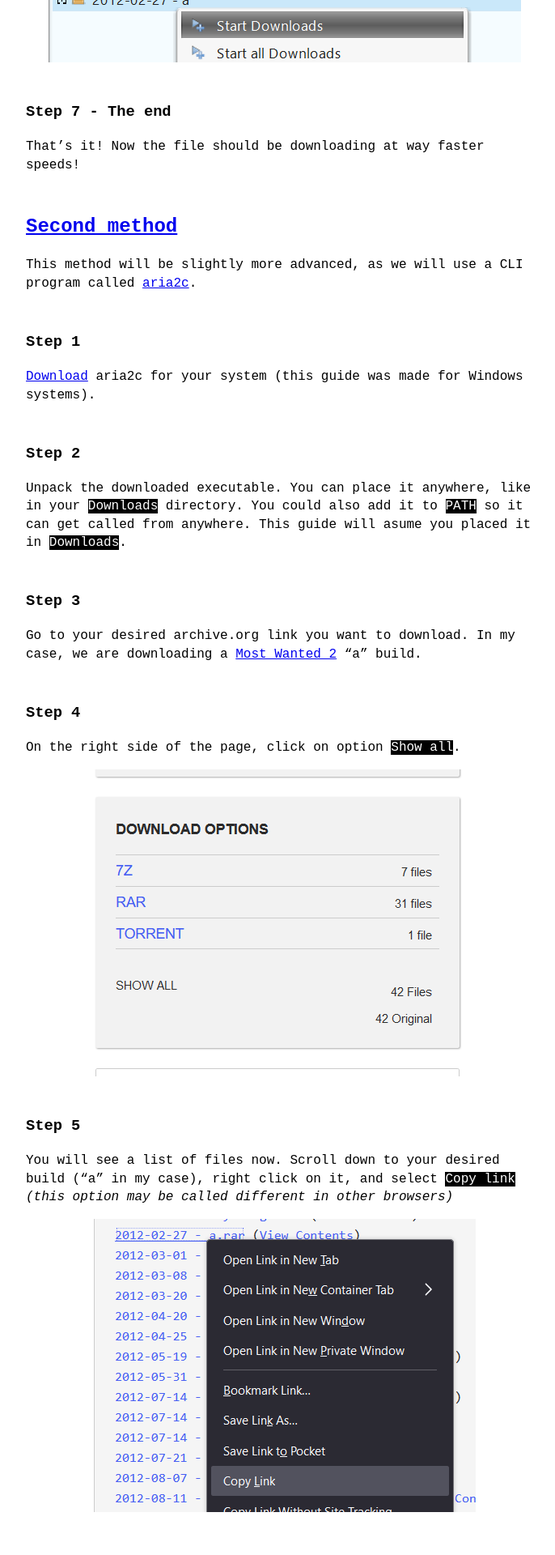
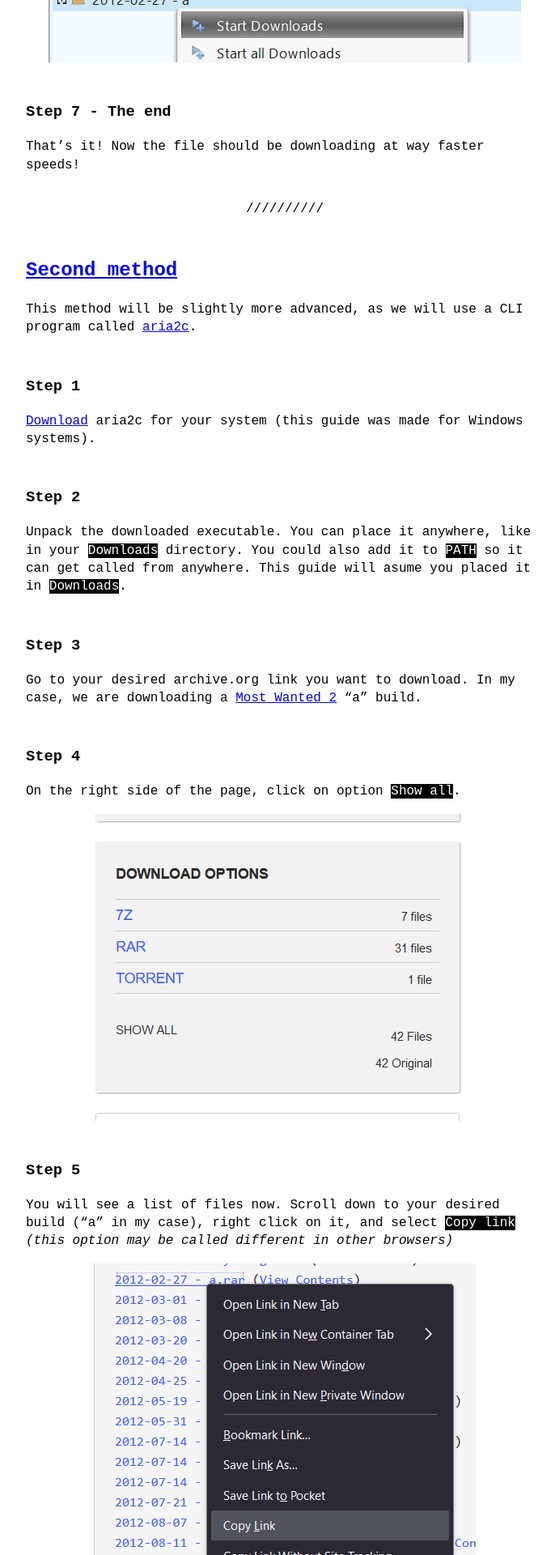
Before and after one commit to dzastsed/dzastsed.github.io, a Jekyll site: the page built from _posts/2024-04-03-archive-org-faster-downloads.md, in a window 1280 px wide. Shown: the part 2745-4665 px from the top of the page at 81% size, without its empty margins (288-974 px from the left). Built offline with Jekyll 4.4.1, drawn with Linux system fonts in a browser that asks for light colours.

Commit message:
Add files via upload

```diff
--- a/_posts/2024-04-03-archive-org-faster-downloads.md
+++ b/_posts/2024-04-03-archive-org-faster-downloads.md
@@ -9,7 +9,7 @@
 
 ---
 
-## [First method](first-method)
+## [First method](#first-method)
 
 We will use a program called [JDownloader2](https://jdownloader.org/jdownloader2) in this method.
 
@@ -53,7 +53,9 @@
 
 That's it! Now the file should be downloading at way faster speeds!
 
-## [Second method](second-method)
+---
+
+## [Second method](#second-method)
 
 This method will be slightly more advanced, as we will use a CLI program called [aria2c](https://github.com/aria2/aria2/releases/tag/release-1.37.0).
 
```
